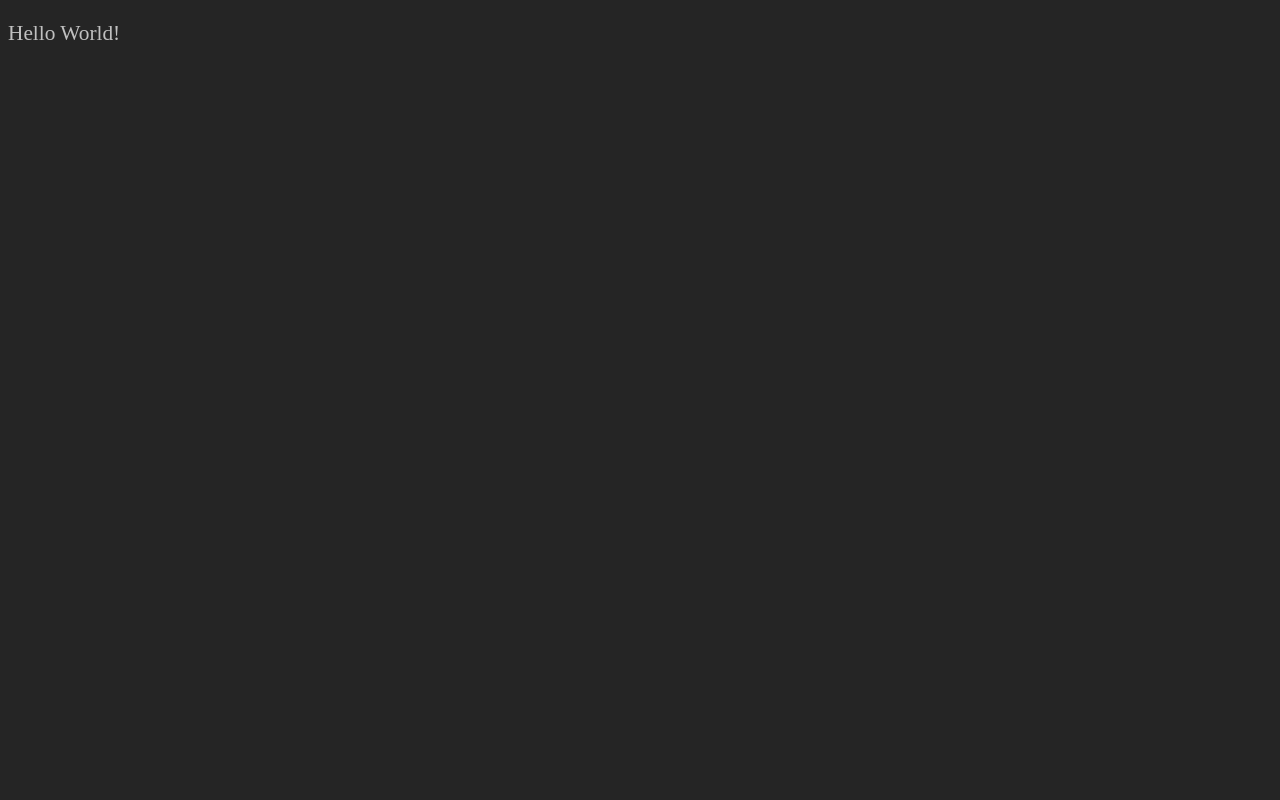
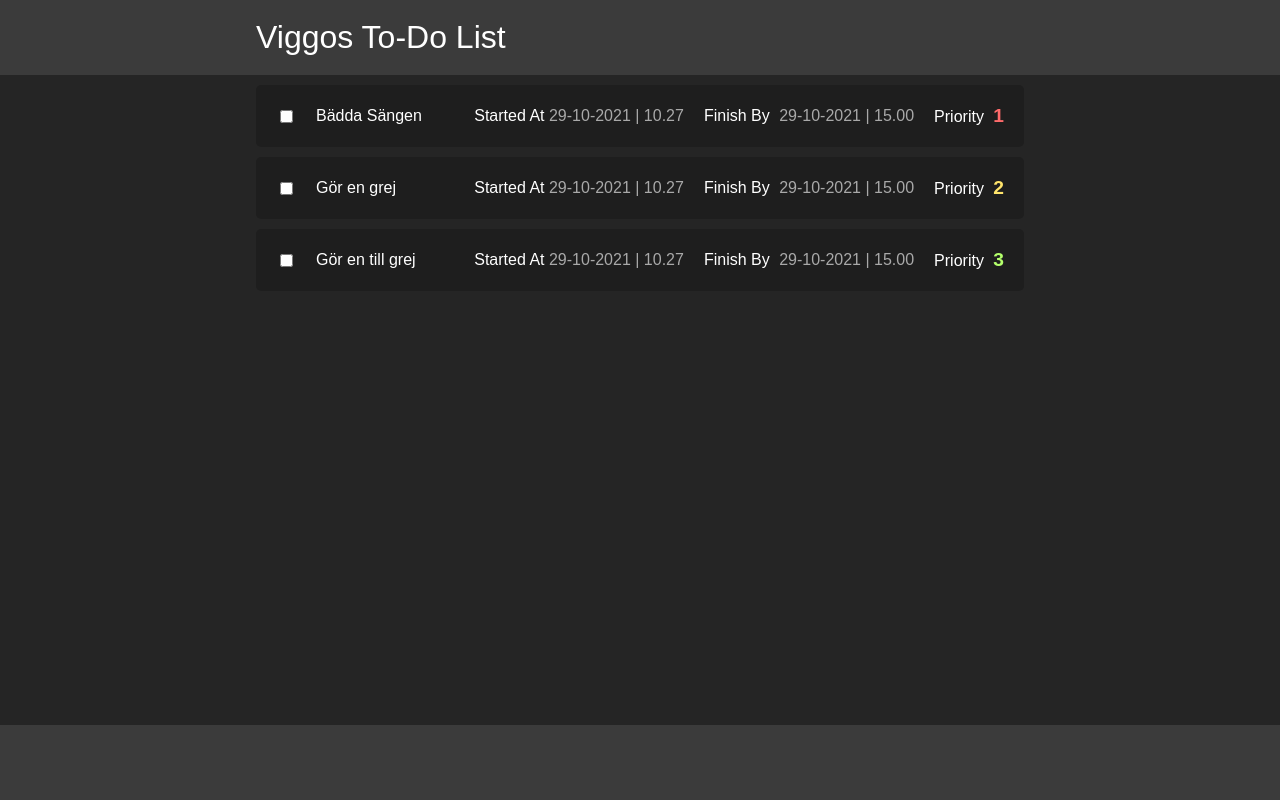
Before and after one commit to ViggoOhlsson/JS-Inlamning_1, a website: page index.html in a window 1280 px wide. Drawn offline with Linux system fonts and the light colour scheme.

Commit message:
project started

```diff
--- a/index.html
+++ b/index.html
@@ -9,6 +9,40 @@
     <script src="js/main.js"></script>
 </head>
 <body>
-    <p>Hello World!</p>
+    <header>
+        <div class="header-container">
+            <span class="site-title">Viggos To-Do List</span>
+        </div>
+    </header>
+    <main>
+        <div class="list-wrapper">
+            <ul id="list" class="list">
+                <li class="list-row">
+                    <input class="todo-checkbox" type="checkbox"/>
+                    <span class="todo-title">Bädda Sängen</span>
+                    <span class="todo-started">Started At <span>29-10-2021 | 10.27</span></span>
+                    <span class="todo-finishby">Finish By <span>29-10-2021 | 15.00</span></span>
+                    <span class="todo-prio">Priority <span class="prio-1">1</span></span>
+                </li>
+                <li class="list-row">
+                    <input class="todo-checkbox" type="checkbox"/>
+                    <span class="todo-title">Gör en grej</span>
+                    <span class="todo-started">Started At <span>29-10-2021 | 10.27</span></span>
+                    <span class="todo-finishby">Finish By <span>29-10-2021 | 15.00</span></span>
+                    <span class="todo-prio">Priority <span class="prio-2">2</span></span>
+                </li>
+                <li class="list-row">
+                    <input class="todo-checkbox" type="checkbox"/>
+                    <span class="todo-title">Gör en till grej</span>
+                    <span class="todo-started">Started At <span>29-10-2021 | 10.27</span></span>
+                    <span class="todo-finishby">Finish By <span>29-10-2021 | 15.00</span></span>
+                    <span class="todo-prio">Priority <span class="prio-3">3</span></span>
+                </li>
+            </ul>
+        </div>
+    </main>
+    <footer>
+
+    </footer>
 </body>
 </html>
--- a/js/main.js
+++ b/js/main.js
@@ -1,6 +1,22 @@
+class Person {
+    constructor (name, age, isMarried) {
+        this.name = name;
+        this.age = age;
+        this.isMarried = isMarried;
+        this.asJSON = JSON.stringify(this);
+        people.push(this);
+    }
+}
+let people = [];
+let viggo = new Person("Viggo", 19, false);
 window.onload = function () {
     Main();
+    console.log(viggo.asJSON);
+    localStorage.setItem("Viggo", viggo.asJSON);
+    let result = JSON.parse(localStorage.getItem("Viggo"));
+    console.log(result);
 }
+
 function Main() {
 
 }
--- a/scss/_mixins.scss
+++ b/scss/_mixins.scss
@@ -0,0 +1 @@
+@import 'variables';
--- a/scss/_variables.scss
+++ b/scss/_variables.scss
@@ -0,0 +1,3 @@
+$prio1: rgb(255, 107, 107);
+$prio2: rgb(255, 228, 107);
+$prio3: rgb(179, 255, 107);
--- a/scss/main.scss
+++ b/scss/main.scss
@@ -1,2 +1,124 @@
 @import 'variables';
 @import 'mixins';
+
+html {
+    scroll-behavior: smooth;
+}
+body {
+    margin: 0;
+    font-size: 12pt;
+    background-color: rgb(37, 37, 37);
+    color: white;
+    font-family: 'Source Sans Pro', sans-serif;
+    height: 100vh;
+    display: flex;
+    flex-direction: column;
+}
+header {
+    height: 75px;
+    display: grid;
+    grid-template-columns: 1fr 60% 1fr;
+    background-color: rgba(255, 255, 255, 0.1);
+
+}
+.header-container {
+    grid-column: 2/3;
+    display: flex;
+    align-items: center;
+}
+.site-title {
+    font-size: 2rem;
+}
+main {
+    overflow: auto;
+    flex-grow: 1;
+}
+.list-wrapper {
+    margin: 10px auto;
+    width: 60%;
+
+}
+.list {
+    list-style: none;
+    padding: 0;
+    margin: 0;
+    display: flex;
+    flex-direction: column;
+    gap: 10px;
+}
+.list-row {
+    padding: 20px;
+    background-color: rgba(0, 0, 0, 0.2);
+    display: flex;
+    gap: 20px;
+    align-items: center;
+    border-radius: 5px;
+    .todo-button {
+        background-color: rgb(153, 58, 58);
+        cursor: pointer;
+        border: none;
+        height: 100%;
+    }
+    .todo-title {
+        flex-grow: 1;
+        &:hover {
+            color: salmon;
+            cursor: pointer;
+        }
+    }
+    .todo-started {
+        span {
+            color: darkgrey;
+        }
+    }
+    .todo-finishby {
+        span {
+            margin-left: 5px;
+            color: darkgrey;
+        }
+    }
+    .todo-prio {
+        span {
+            margin-left: 5px;
+            font-size: 1.2rem;
+            font-weight: bold;
+        }
+    }
+}
+
+.prio-1 {
+    color: $prio1;
+}
+
+.prio-2 {
+    color: $prio2;
+}
+
+.prio-3 {
+    color: $prio3;
+}
+
+footer {
+    height: 75px;
+    grid-column: 1/4;
+    background-color: rgba(255, 255, 255, 0.1);
+}
+/* width */
+::-webkit-scrollbar {
+    width: 10px;
+  }
+
+  /* Track */
+  ::-webkit-scrollbar-track {
+    background: rgba(0, 0, 0, 0);
+  }
+
+  /* Handle */
+  ::-webkit-scrollbar-thumb {
+    background: rgb(88, 88, 88);
+  }
+
+  /* Handle on hover */
+  ::-webkit-scrollbar-thumb:hover {
+    background: rgb(53, 53, 53);
+  }
```
Also changed, not shown: package.json (+38 -37 lines), css/main.css, 1 other file.
